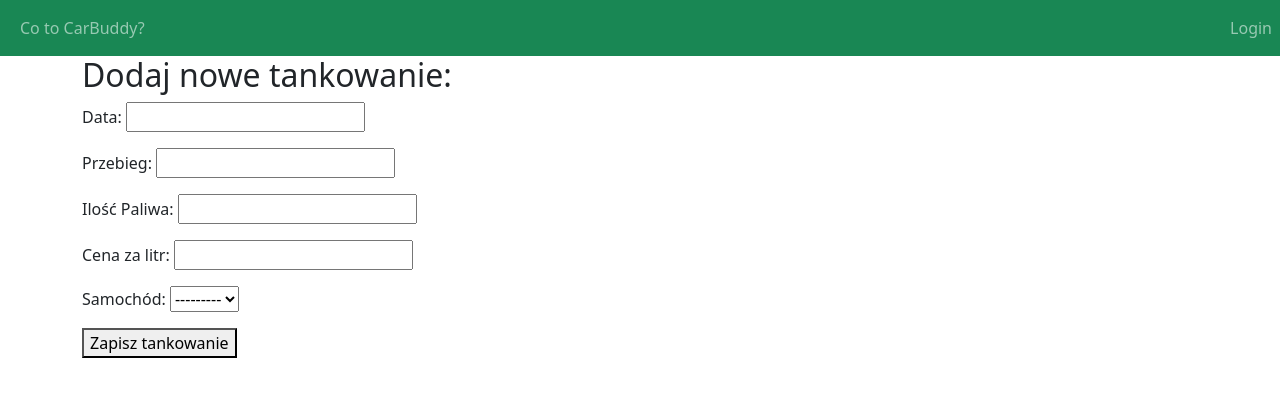
After one commit to Oski3006/CarBuddy, a Django app: page /dodaj_tankowanie in a window 1280 px wide. The commit adds this page. Shown: the top 397 px of the page. Run offline with Django 4.2, Linux system fonts and the light colour scheme; data that the repository does not hold is empty.

Commit message:
Add files via upload
Dodano opcje dodaj tankowanie (do dokończenia ponieważ brakuje w niej zakładki author)
Dodano inne zakładki dla uzytkownika zalogowano i nie zalogowanego
Zmieniono wygląd wyświetlanych samochodów
Trwają pracę nad dodaniem przycisku usuń i edytuj
Dodano podstronę CTCB (Co to CarBuddy), która jest widoczna dla nie zalogowanych użytkowników
Poprawiono pojawianie się zakładki logout

```diff
--- a/CarBuddy/main/forms.py
+++ b/CarBuddy/main/forms.py
@@ -3,6 +3,7 @@ from django.contrib.auth.forms import UserCreationForm
 from django.contrib.auth.models import User
 from .models import Post
 from .models import Samochody
+from .models import Tankowania
 
 
 class RegisterForm(UserCreationForm):
@@ -29,3 +30,14 @@ class SamochodyForm(forms.ModelForm):
             'pojemność_silnika': 'Pojemność silnika',
             'rok_produkcji': 'Rok produkcji'
         }
+class TankowanieForm(forms.ModelForm):
+    class Meta:
+        model = Tankowania
+        fields = ['data', 'przebieg', 'ilość_paliwa','cena_za_litr','samochod']
+        labels = {
+            'data': 'Data',
+            'przebieg': 'Przebieg',
+            'ilość_paliwa': 'Ilość Paliwa',
+            'cena_za_litr': 'Cena za litr',
+            'samochod': 'Samochód'
+        }
--- a/CarBuddy/main/models.py
+++ b/CarBuddy/main/models.py
@@ -1,6 +1,6 @@
 from django.db import models
 from django.contrib.auth.models import User
-from django.urls import reverse_lazy
+from django.urls import reverse, reverse_lazy
 
 
 class Post(models.Model):
@@ -21,8 +21,7 @@ class Samochody(models.Model):
     rok_produkcji = models.IntegerField()
     nr_rejestracyjny = models.CharField(max_length=20)
     pojemność_silnika = models.IntegerField()
-    def get_absolute_url(self):
-       return reverse_lazy('usuwanie', args=[self.id])
+
 
 class Przebiegi(models.Model):
     id = models.AutoField(primary_key=True)
--- a/CarBuddy/main/templates/main/base.html
+++ b/CarBuddy/main/templates/main/base.html
@@ -22,10 +22,10 @@
               <a class="nav-link" href="/home">Home</a>
             </li>
             <li class="nav-item">
-              <a class="nav-link" href="/create-post">Post</a>
+              <a class="nav-link" href="/dodaj_samochod">Dodaj samochód</a>
             </li>
             <li class="nav-item">
-              <a class="nav-link" href="/dodaj_samochod">Dodaj samochód</a>
+              <a class="nav-link" href="/dodaj_tankowanie">Dodaj tankowanie</a>
             </li>
             <li class="nav-item">
               <a class="nav-link" href="/dziennik">Dziennik</a>
@@ -38,14 +38,12 @@
             <li class="nav-item">
               <a class="nav-link" href="/ctcb">Co to CarBuddy?</a>
             </li>
-            <li class="nav-item">
-              <a class="nav-link" href="/create-post">Jak to działa</a>
-          </ul>
+          </div>
+          {% endif %}
         </div>
         <div>
           <ul class="navbar-nav">
             {% if user.is_authenticated %}
-            <span class="navbar-text">Logged in as {{user.username}} | </span>
             <li class="nav-item">
               <a class="nav-link" href="/logout">Logout</a>
             </li>
@@ -55,8 +53,7 @@
             </li>
             {% endif %}
           </ul>
-        </div>
-        {% endif %}
+
       </div>
     </nav>
     <div class="container">{% block content %} {% endblock %}</div>
--- /dev/null
+++ b/CarBuddy/main/templates/main/dodaj_tankowanie.html
@@ -0,0 +1,9 @@
+{% extends 'main/base.html' %} {% block title %}Dodaj tankowanie{% endblock %}
+{% block content %}
+  <h2>Dodaj nowe tankowanie:</h2>
+  <form  method="post">
+    {% csrf_token %}
+    {{ form.as_p }}
+    <button type="submit">Zapisz tankowanie</button>
+  </form>
+{% endblock %}
--- a/CarBuddy/main/templates/main/dziennik.html
+++ b/CarBuddy/main/templates/main/dziennik.html
@@ -14,8 +14,7 @@
       <h1>{{ samochody.marka }} {{ samochody.model }} </h1>
       <li>Numer rejestracyjny: <b>{{ samochody.nr_rejestracyjny}}</b></li>
       <li>Rok Produkcji: <b>{{ samochody.rok_produkcji }}</b></li>
-      <li>Pojemno"ść silnik:<b>{{ samochody.pojemność_silnika}}</b></li>
-      <p><a href= "{% url "usuwanie" samochody.id %}">Usuń Samochód</a></p>
+      <li>Pojemność silnik:<b>{{ samochody.pojemność_silnika}}</b></li>
     {% endfor %}
 
   </ul>
--- a/CarBuddy/main/urls.py
+++ b/CarBuddy/main/urls.py
@@ -7,9 +7,8 @@ urlpatterns = [
     path('', views.home, name='home'),
     path('home', views.home, name='home'),
     path('sign-up', views.sign_up, name='sign_up'),
-    path('create-post', views.create_post, name='create_post'),
     path('dodaj_samochod', views.dodaj_samochod, name='dodaj_samochod'),
     path('dziennik',views.samochody_uzytkownika, name='dziennik'),
     path('ctcb',views.ctcb, name='ctcb'),
-    path('usuwanie', views.usuwanie, name='usuwanie'),
+    path('dodaj_tankowanie',views.dodaj_tankowanie, name='dodaj_tankowanie'),
 ]
--- a/CarBuddy/main/views.py
+++ b/CarBuddy/main/views.py
@@ -3,8 +3,9 @@ from .forms import RegisterForm, PostForm
 from django.contrib.auth.decorators import login_required, permission_required
 from django.contrib.auth import login, logout, authenticate
 from django.contrib.auth.models import User, Group
-from .models import Post, Samochody
+from .models import Post, Samochody, Tankowania
 from .forms import SamochodyForm
+from .forms import TankowanieForm
 from django.shortcuts import render
 from django.http import HttpResponse
 
@@ -83,6 +84,20 @@ def dodaj_samochod(request):
         form = SamochodyForm()
     return render(request, 'main/dodaj_samochod.html', {'form': form, 'my_models': my_models})
 
+def dodaj_tankowanie(request):
+    my_models = Tankowania.objects
+    if request.method == 'POST':
+        form = TankowanieForm(request.POST)
+        if form.is_valid():
+            tankowanie = form.save(commit=False)
+            tankowanie.save()
+            return redirect('dodaj_tankowanie')
+        else:
+            print(form.errors)
+    else:
+        form = TankowanieForm()
+    return render(request, 'main/dodaj_tankowanie.html', {'form': form, 'my_models': my_models})
+
 
 def samochody_uzytkownika(request):
     samochody = Samochody.objects.filter(author=request.user)
@@ -90,8 +105,3 @@ def samochody_uzytkownika(request):
 
 def ctcb(request):
     return render(request, 'main/ctcb.html')
-
-def usuwanie(request, id):
-   usuwanie = get_object_or_404(Samochody, id, author=request.user)
-   usuwanie.delete()
-   return render(request, 'main/dziennik.html', {'usuwanie': samochody_uzytkownika.samochody})
```
Also changed, not shown: CarBuddy/main/templates/main/usuwanie.html (+5 -7 lines).
